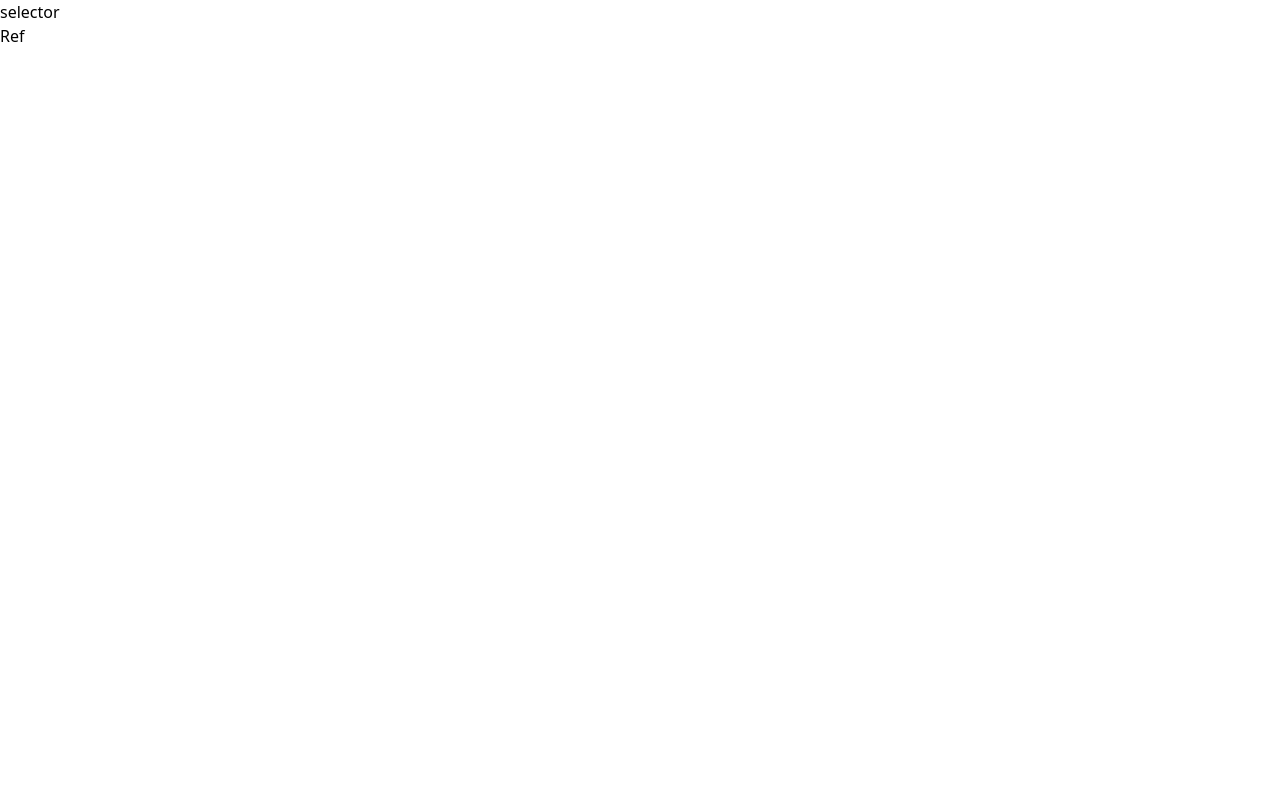
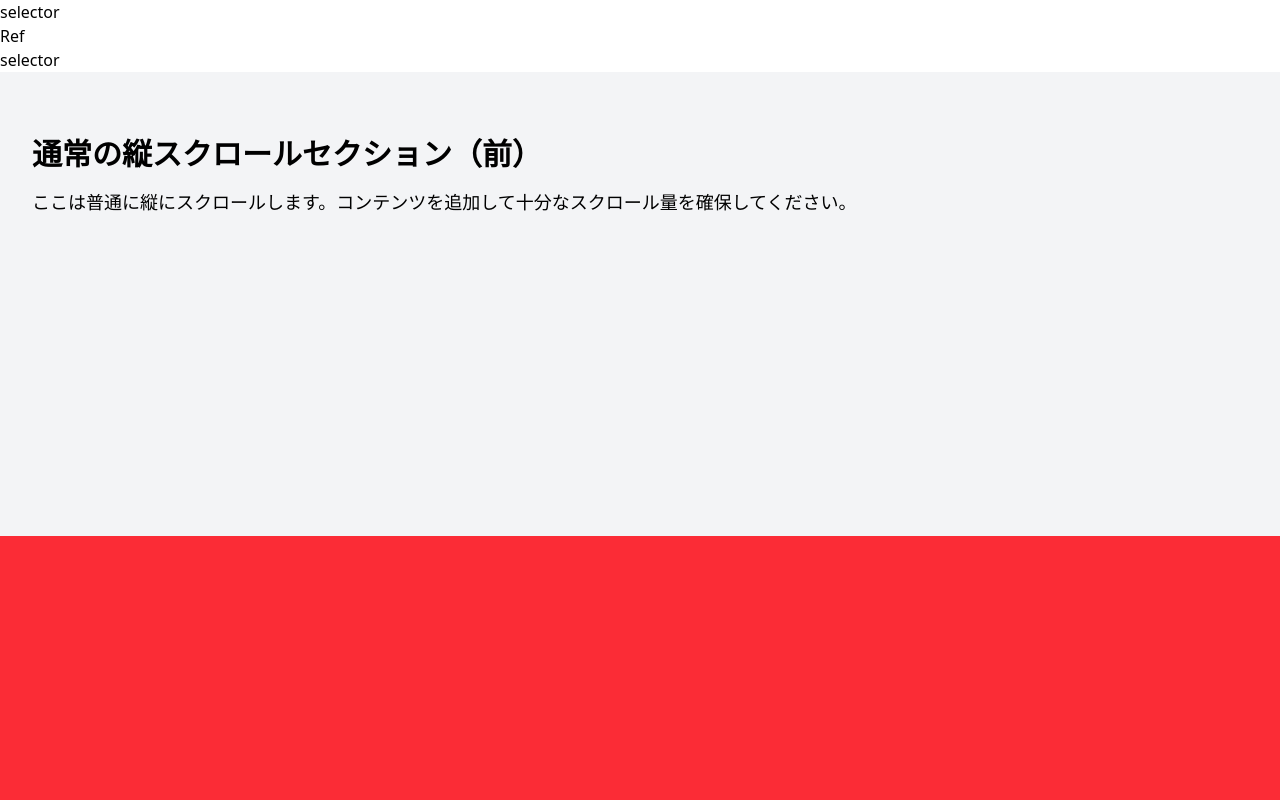
Before and after one commit to 273Do/React-GSAP, a React (Vite) app: page / in a window 1280 px wide. Shown: the top 800 px of the page. Built offline with nearby package versions, Linux system fonts and the light colour scheme.

Commit message:
🗑️ Cssをリセット

```diff
--- a/src/App.css
+++ b/src/App.css
@@ -43,7 +43,7 @@
   color: #888;
 } */
 
-.main {
+/* .main {
   background: black;
 }
 
@@ -73,4 +73,4 @@
   height: 100%;
   justify-content: center;
   align-items: center;
-}
+} */
--- a/src/index.css
+++ b/src/index.css
@@ -24,13 +24,13 @@ a:hover {
   color: #535bf2;
 } */
 
-body {
+/* body {
   margin: 0;
   display: flex;
   place-items: center;
   min-width: 320px;
   min-height: 100vh;
-}
+} */
 
 /* h1 {
   font-size: 3.2em;
```
